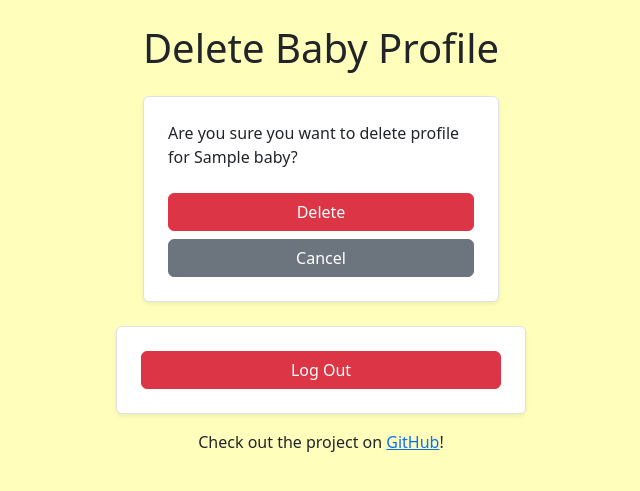
After one commit to dledw001/BabyBites, a Django app: page /babies/00000000-0000-0000-0000-000000000001/delete/ in a window 1280 px wide. The commit adds this page. Shown: the top 491 px of the page, without its empty margins (319-959 px from the left). Run offline with Django 5.2, Linux system fonts and the light colour scheme; a user stored in the database is signed in; tables that the repository leaves empty hold one stand-in row (values such as "Sample post"); some web fonts are replaced.

Commit message:
added delete baby profile functionality

```diff
--- /dev/null
+++ b/core/templates/baby_confirm_delete.html
@@ -0,0 +1,22 @@
+{% extends "base.html" %}
+{% block title %}Delete Baby Profile{% endblock %}
+
+{% block content %}
+    <h1 class="text-center mb-4">Delete Baby Profile</h1>
+
+    <div class="row justify-content-center">
+        <div class="col-12 col-sm-8 col-md-6 col-lg-4">
+            <div class="p-4 border rounded bg-white shadow-sm">
+                <p class="mb-4">Are you sure you want to delete profile for {{ baby.name }}?</p>
+
+                <form method="post">
+                    {% csrf_token %}
+                    <button type="submit" class="btn btn-danger w-100 mb-2">Delete</button>
+                </form>
+
+                <a href="{% url 'baby-list' %}" class="btn btn-secondary w-100">Cancel</a>
+            </div>
+        </div>
+    </div>
+
+{% endblock %}
--- a/core/templates/baby_form.html
+++ b/core/templates/baby_form.html
@@ -33,7 +33,8 @@
                     <label for="id_date_of_birth" class="form-label">Date of Birth*</label>
                     <input type="date" name="date_of_birth"
                            class="form-control{% if form.date_of_birth.errors %} is-invalid{% endif %}"
-                           id="id_date_of_birth" value="{{ form.date_of_birth.value|default_if_none:'' }}">
+                           id="id_date_of_birth" value="{% if form.date_of_birth.value %}{{ form.date_of_birth.value|date:'Y-m-d' }}{% endif %}">
+
                     {% if form.date_of_birth.errors %}
                         <div class="invalid-feedback d-block">{{ form.date_of_birth.errors|striptags }}</div>
                     {% endif %}
@@ -74,6 +75,9 @@
                     </div>
 
                     <button type="submit" class="btn btn-primary w-100">Save</button>
+                    {% if baby %}
+                        <a href="{% url 'baby-delete' baby.id %}" class="btn btn-danger w-100 mt-2">Delete Profile</a>
+                    {% endif %}
                     <p class="text-center mt-3 mb-0">
                         Change your mind?<br>
                         <a href="{% url 'home' %}">Return to Dashboard</a>
--- a/core/templates/baby_list.html
+++ b/core/templates/baby_list.html
@@ -13,7 +13,9 @@
                 {% for baby in babies %}
                     <li>
                         {{ baby.name }}{% if baby.date_of_birth %} - {{ baby.date_of_birth|date:"m/d/Y" }}{% endif %}
-                        <a href="{% url 'baby-edit' baby.id %}" class="btn btn-primary">Edit</a>
+                        <a href="{% url 'baby-edit' baby.id %}" class="btn btn-primary btn-sm">Edit</a>
+                        <a href="{% url 'baby-delete' baby.id %}" class="btn btn-danger btn-sm">Delete</a>
+
                     </li>
                 {% empty %}
                     <li>No profiles yet. Make one?</li>
--- a/core/urls.py
+++ b/core/urls.py
@@ -1,7 +1,7 @@
 from django.contrib.auth import views as auth_views
 from django.urls import path
 from . import views
-from .views import baby_list, baby_create, baby_edit
+from .views import baby_list, baby_create, baby_edit, baby_delete
 from django.conf.urls.static import static
 from django.conf import settings
 
@@ -12,5 +12,7 @@ urlpatterns = [
     path('logout/', auth_views.LogoutView.as_view(), name="logout"),
     path('babies/', baby_list, name='baby-list'),
     path('babies/new/', baby_create, name='baby-create'),
-    path('babies/<uuid:baby_id>/edit', baby_edit, name='baby-edit')
+    path('babies/<uuid:baby_id>/edit', baby_edit, name='baby-edit'),
+    path('babies/<uuid:baby_id>/delete/', baby_delete, name='baby-delete')
+
 ] + static(settings.MEDIA_URL, document_root=settings.MEDIA_ROOT)
--- a/core/views.py
+++ b/core/views.py
@@ -72,3 +72,13 @@ def baby_edit(request, baby_id):
         form = BabyForm(instance=baby)
 
     return render(request, "baby_form.html", {"form": form, "baby": baby})
+
+@login_required
+def baby_delete(request, baby_id):
+    baby = get_object_or_404(Baby, id=baby_id, owner=request.user)
+
+    if request.method == "POST":
+        baby.delete()
+        return redirect("baby-list")
+
+    return render(request, "baby_confirm_delete.html", {"baby": baby})
```
